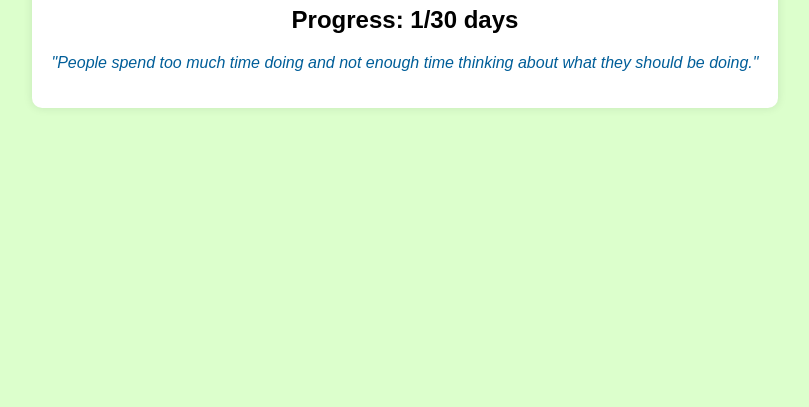
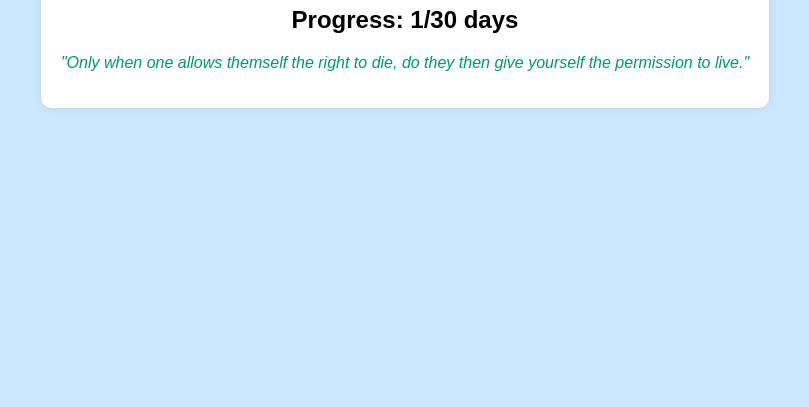
Before and after one commit to bekturmsv/30github, a website: page generated_sites/site_4-2-2025_progress_1/index.html in a window 1280 px wide. Shown: the part 393-800 px from the top of the page, without its empty margins (235-1044 px from the left). Drawn offline with Linux system fonts and the light colour scheme.

Commit message:
Site created in folder generated_sites\site_4-2-2025_progress_1. Progress: 1/30 days.

```diff
--- a/generated_sites/site_4-2-2025_progress_1/index.html
+++ b/generated_sites/site_4-2-2025_progress_1/index.html
@@ -10,7 +10,7 @@
         <div class='container'>
             <h1>Today is February 4, 2025</h1>
             <h2>Progress: 1/30 days</h2>
-            <p class='quote'>"People spend too much time doing and not enough time thinking about what they should be doing."</p>
+            <p class='quote'>"Only when one allows themself the right to die, do they then give yourself the permission to live."</p>
         </div>
     </body>
     </html>
--- a/generated_sites/site_4-2-2025_progress_1/style.css
+++ b/generated_sites/site_4-2-2025_progress_1/style.css
@@ -1,6 +1,6 @@
 body {
         font-family: Arial, sans-serif;
-        background-color: hsl(101, 100%, 90%);
+        background-color: hsl(207, 100%, 90%);
         display: flex;
         justify-content: center;
         align-items: center;
@@ -17,5 +17,5 @@ body {
     .quote {
         font-style: italic;
         margin-top: 10px;
-        color: hsl(203, 100%, 30%);
+        color: hsl(161, 100%, 30%);
     }
```
